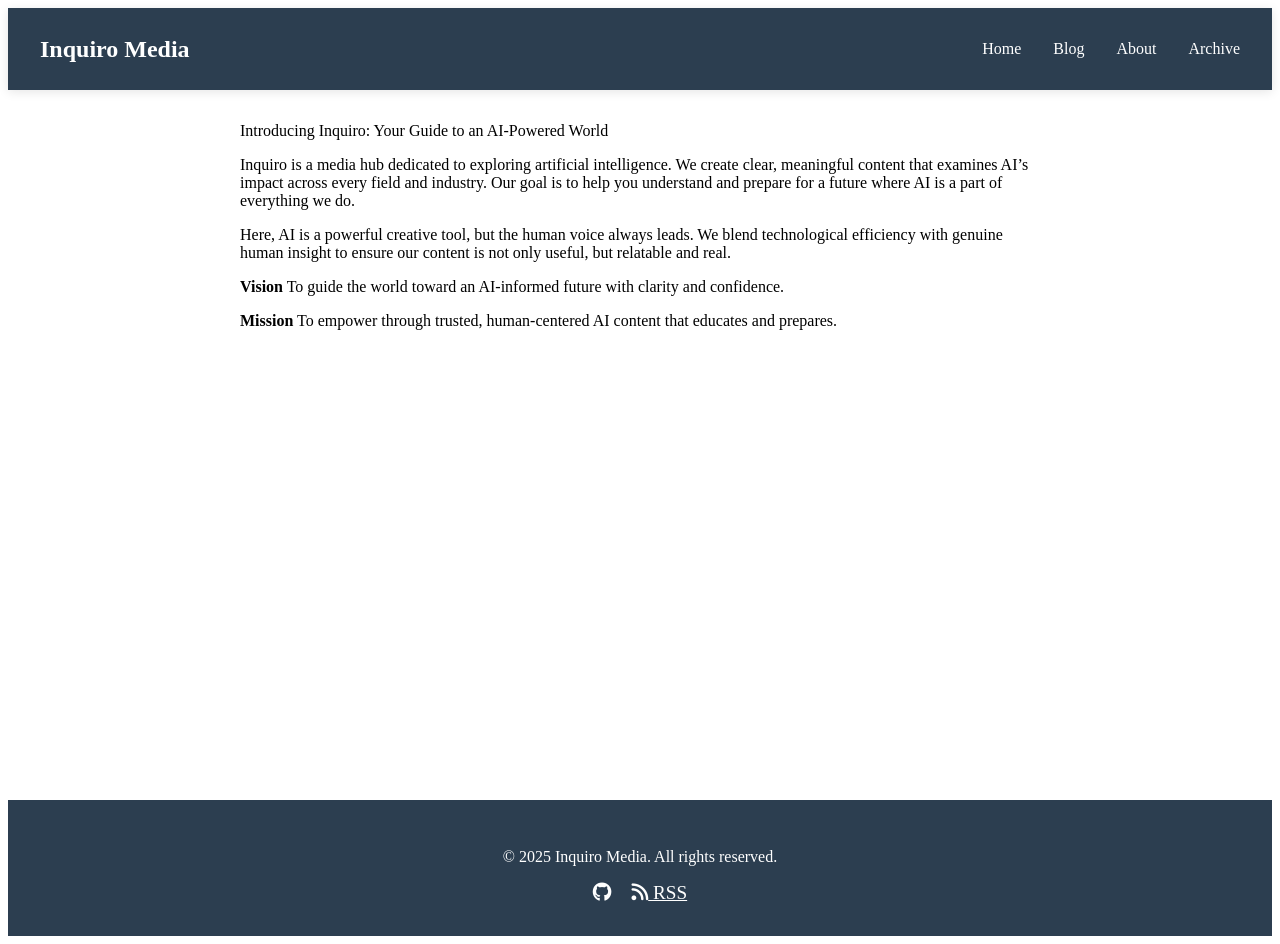
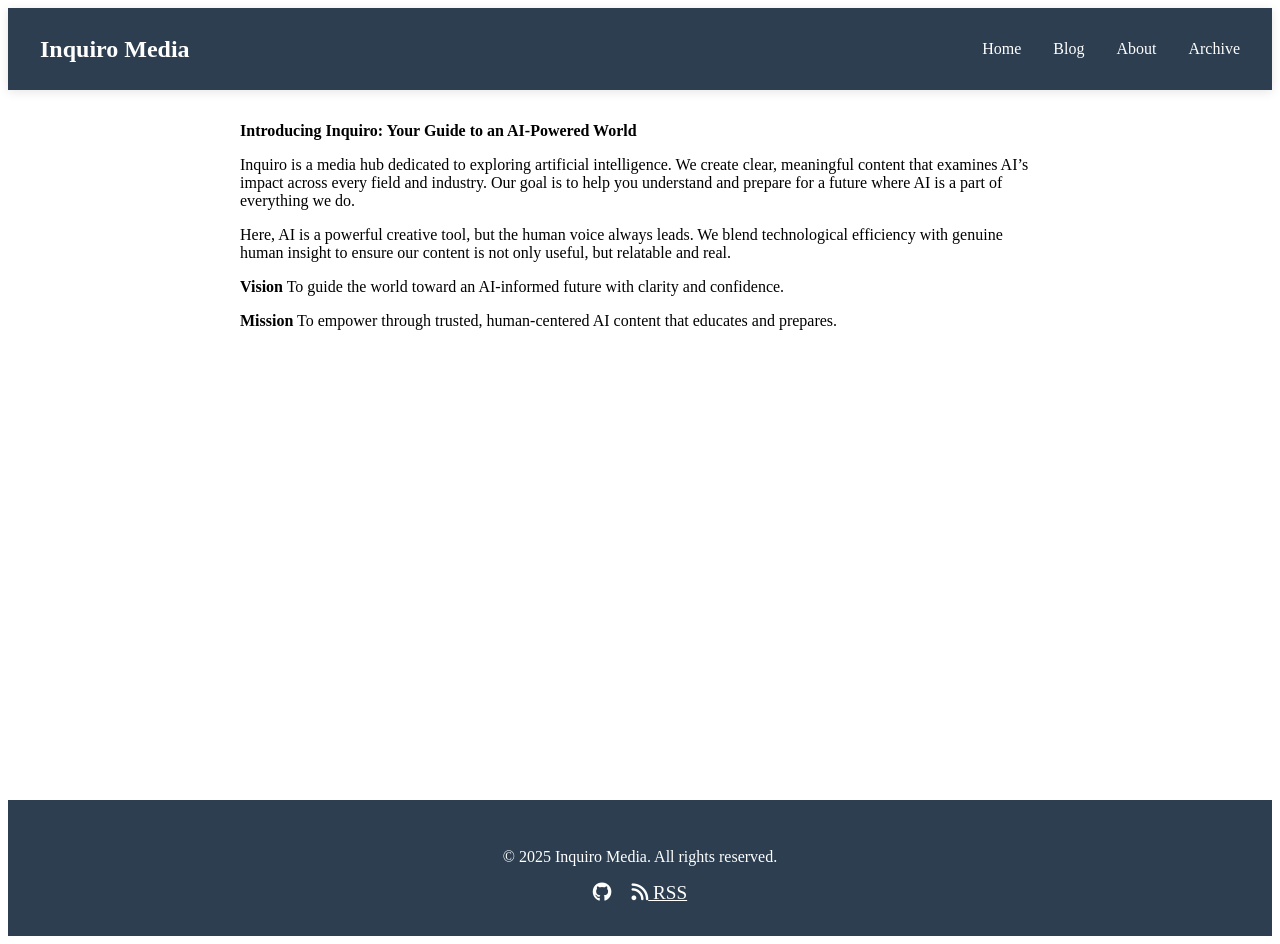
Before and after one commit to faisalmrasul/inquiro-media, a Jekyll site: the page built from _posts/2025-12-01-welcome-to-inquiro-media.md, in a window 1280 px wide. Built offline with Jekyll 4.4.1, drawn with Linux system fonts in a browser that asks for light colours; our own code applies the rules of GitHub Pages for plain Markdown files.

```diff
--- a/_posts/2025-12-01-welcome-to-inquiro-media.md
+++ b/_posts/2025-12-01-welcome-to-inquiro-media.md
@@ -1,4 +1,4 @@
-Introducing Inquiro: Your Guide to an AI-Powered World
+**Introducing Inquiro: Your Guide to an AI-Powered World**
 
 Inquiro is a media hub dedicated to exploring artificial intelligence. We create clear, meaningful content that examines AI’s impact across every field and industry. Our goal is to help you understand and prepare for a future where AI is a part of everything we do.
 
```
